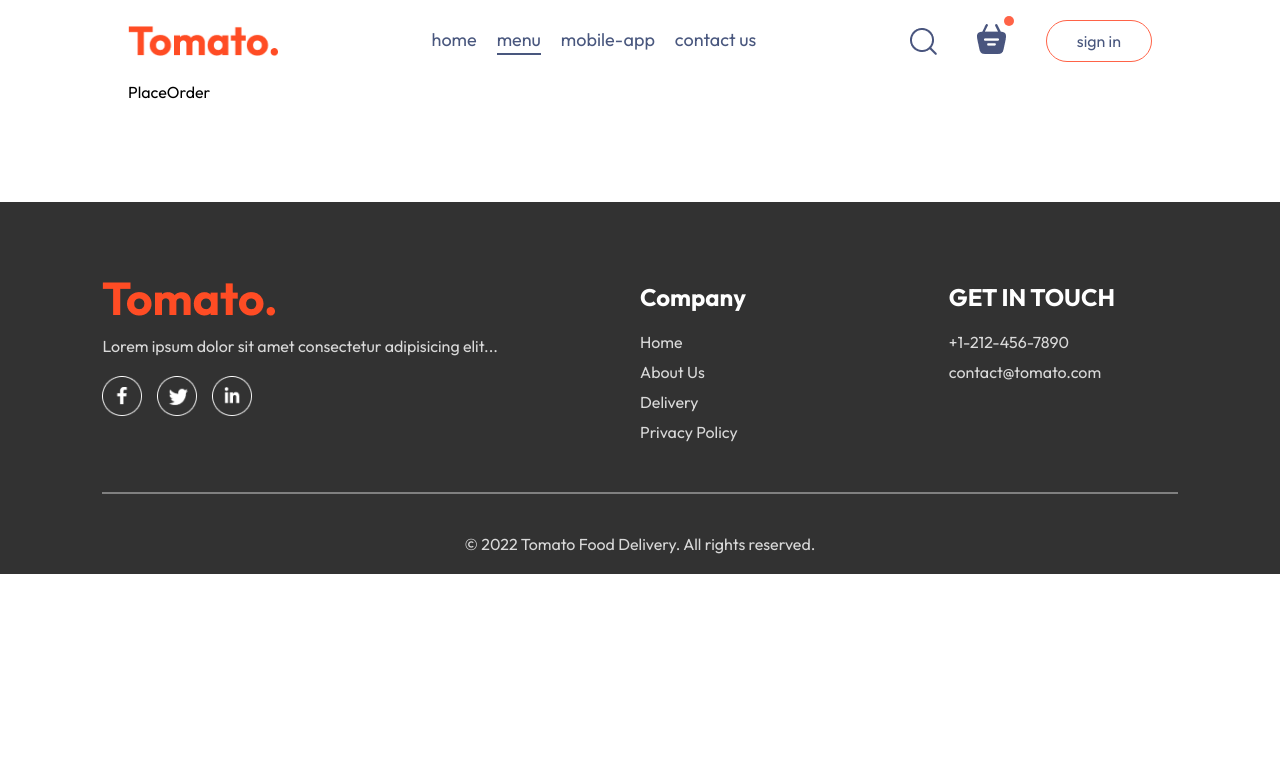
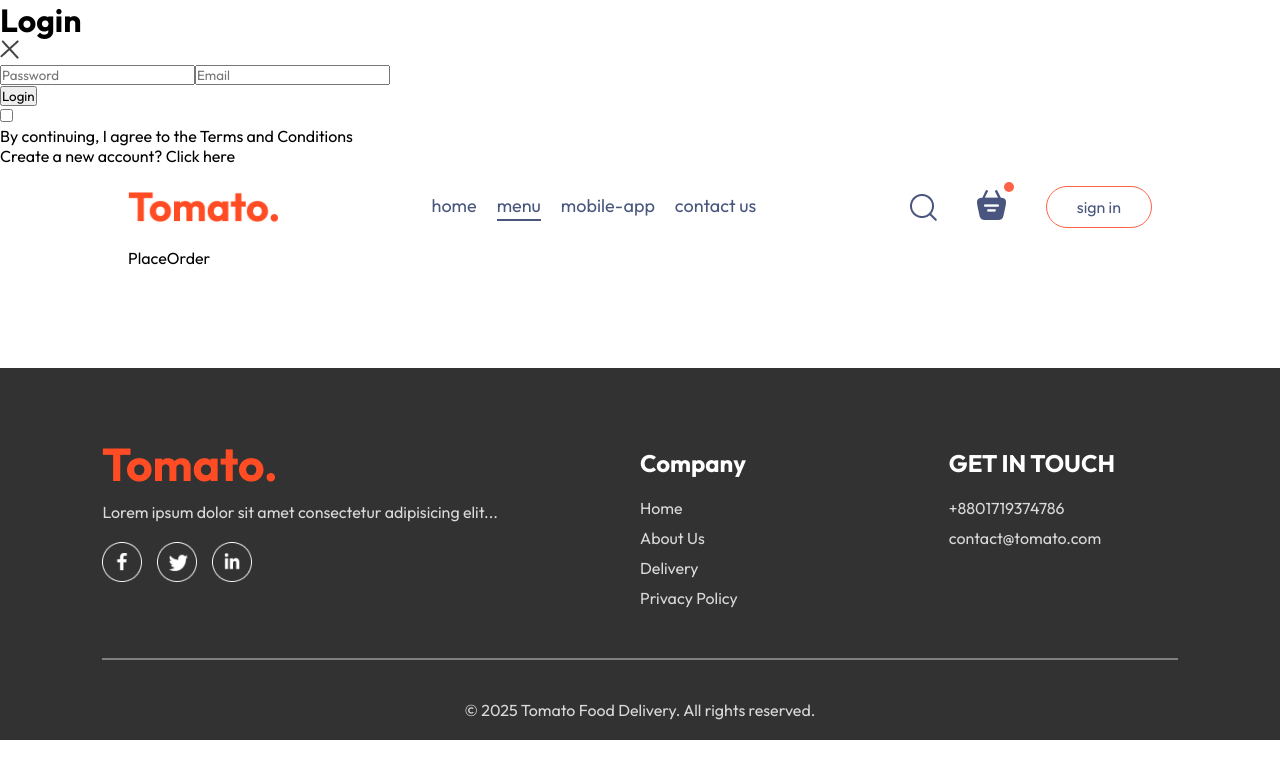
Before and after one commit to Ahsaan396/food-delivery-website, a React (Vite) app: page /placeorder in a window 1280 px wide. Both pictures are taken after a click on the button "sign in". Shown: the top 778 px of the page. Built offline with nearby package versions, Linux system fonts and the light colour scheme.

Commit message:
login ,signup page design ongoing

```diff
--- a/src/App.jsx
+++ b/src/App.jsx
@@ -1,15 +1,19 @@
 import React from 'react'
 import Navbar from './components/Navbar/Navbar'
 import { Routes, Route } from 'react-router-dom'
+import { useState } from 'react'
 import Home from './pages/Home/Home'
 import Cart from './pages/Cart/Cart'
 import PlaceOrder from './pages/PlaceOrder/PlaceOrder'
 import Footer from './components/Footer/Footer'
+import LoginPopup from './components/LoginPopup/LoginPopup'
 const App = () => {
+  const [showLogin, setShowLogin] = useState(false);
   return (
     <>
+     { showLogin ? <LoginPopup setShowLogin={setShowLogin}/> : <> </>}
       <div className='app'>
-      <Navbar />
+        <Navbar setShowLogin={setShowLogin} />
         <Routes>
           <Route path="/" element={<Home />} />
           <Route path="/cart" element={<Cart />} />
--- a/src/components/Footer/Footer.jsx
+++ b/src/components/Footer/Footer.jsx
@@ -4,7 +4,7 @@
 
 const Footer = () => {
     return (
-        <div className='footer'>
+        <div className='footer' id='footer'>
             <div className="footer-content">
                 <div className="footer-content-left">
                     <img src={assets.logo} alt="" />
@@ -29,14 +29,14 @@
                 <div className="footer-content-right">
                     <h2>GET IN TOUCH</h2>
                     <ul>
-                        <li>+1-212-456-7890</li>
+                        <li>+8801719374786</li>
                         <li>contact@tomato.com</li>
                     </ul>
                 </div>
             </div>
 
             <hr />
-            <p className='footer-copyright'>© 2022 Tomato Food Delivery. All rights reserved.</p>
+            <p className='footer-copyright'>© 2025 Tomato Food Delivery. All rights reserved.</p>
         </div>
 
     )
--- /dev/null
+++ b/src/components/LoginPopup/LoginPopup.jsx
@@ -0,0 +1,37 @@
+import React from 'react'
+import './LoginPopup.css'
+import { useState } from 'react'
+import { assets } from '../../assets/assets'
+const LoginPopup = ({ setShowLogin }) => {
+    const [currState, setCurrState] = useState("Login");
+    return (
+        <div className='login-popup'>
+            <form className="login-popup-container">
+                <div className="login-popup-title">
+                    <h1>{currState}</h1>
+                    <img onClick={() => setShowLogin(false)} src={assets.cross_icon} alt="" />
+                </div>
+                <div className="login-popup-inputs">
+                    {currState === 'Login' ? <></> : <input type="text" placeholder="Name" required />}
+
+                    <input type='paassword' placeholder='Password' required />
+                    <input type='emaim' placeholder='Email' required />
+                </div>
+                <button>{currState === "Sign Up" ? "Create Account" : "Login"}</button>
+                <div className="login-popup-condition">
+                    <input type="checkbox" required />
+                    <p>By continuing, I agree to the Terms and Conditions</p>
+                </div>
+                {currState === 'Login' ?
+                    <p>Create a new account? <span onClick={()=>setCurrState("Sign Up")}>Click here</span></p>
+                    :
+                    <p>Already have an account? <span onClick={()=>setCurrState("Login")}>Login here</span></p>
+                }
+
+
+            </form>
+        </div>
+    )
+}
+
+export default LoginPopup
--- a/src/components/Navbar/Navbar.jsx
+++ b/src/components/Navbar/Navbar.jsx
@@ -2,17 +2,18 @@
 import './Navbar.css';
 import { assets } from '../../assets/assets.js';
 import { useState } from 'react';
+import { Link } from 'react-router-dom';
 
-const Navbar = () => {
+const Navbar = ({setShowLogin}) => {
   const [menu, setMenu] = useState("menu");
   return (
     <div className='navbar'>
       <img src={assets.logo} alt="logo" className="logo" />
       <ul className="navbar-menu">
-        <li onClick={() => setMenu("home")} className={menu === "home" ? "active" : ""}>home</li>
-        <li onClick={() => setMenu("menu")} className={menu === "menu" ? "active" : ""}>menu</li>
-        <li onClick={() => setMenu("mobile-app")} className={menu === "mobile-app" ? "active" : ""}>mobile-app</li>
-        <li onClick={() => setMenu("contact-us")} className={menu === "contact-us" ? "active" : ""}>contact us</li>
+        <Link to={'/'} onClick={() => setMenu("home")} className={menu === "home" ? "active" : ""}>home</Link>
+        <a href='#explore-menu' onClick={() => setMenu("menu")} className={menu === "menu" ? "active" : ""}>menu</a>
+        <a href='#app-download' onClick={() => setMenu("mobile-app")} className={menu === "mobile-app" ? "active" : ""}>mobile-app</a>
+        <a href='#footer' onClick={() => setMenu("contact-us")} className={menu === "contact-us" ? "active" : ""}>contact us</a>
       </ul>
       <div className="navbar-right">
         <img src={assets.search_icon} alt="" className="search-icon" />
@@ -22,7 +23,7 @@
 
           </div>
         </div>
-        <button>sign in</button>
+        <button onClick={()=>setShowLogin(true)}>sign in</button>
       </div>
     </div>
   );
--- a/src/index.css
+++ b/src/index.css
@@ -4,6 +4,7 @@
   margin: 0;
   box-sizing: border-box;
   font-family: outfit;
+  scroll-behavior: smooth;
 
 }
 body{
```
Also changed, not shown: src/components/LoginPopup/LoginPopup.css (added). Lines whose indentation alone changed are shown as unchanged.
